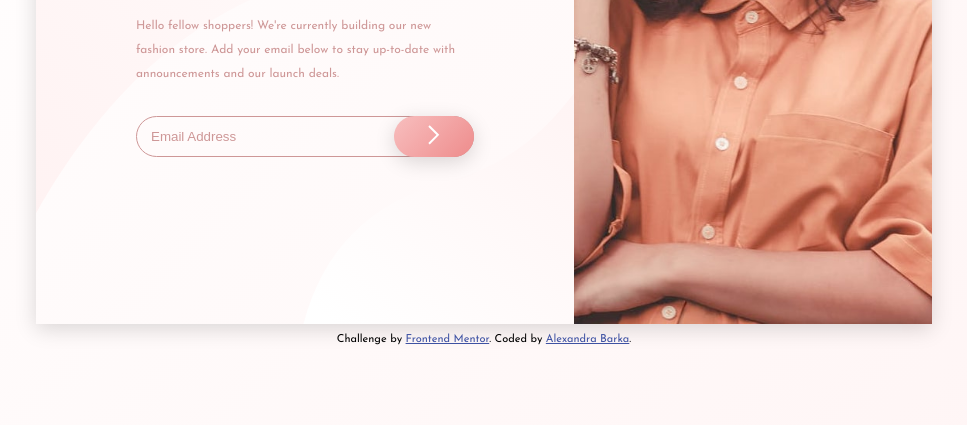
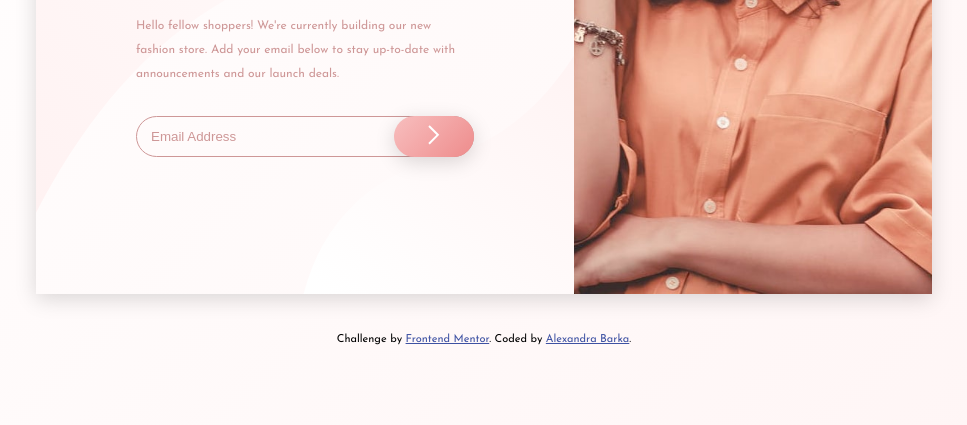
Before and after one commit to aLe3ouLa/base-apparel-header, a plain HTML site: page index.html in a window 1280 px wide. Shown: the part 375-800 px from the top of the page, without its empty margins (156-1123 px from the left). Drawn offline with Linux system fonts and the light colour scheme.

Commit message:
Add space between hero and footer

```diff
--- a/css/style.css
+++ b/css/style.css
@@ -62,7 +62,7 @@ body {
   width: 80%;
   height: 100vh;
 
-  margin-bottom: 1rem;
+  margin-bottom: 4rem;
 
   overflow: hidden;
 }
```
